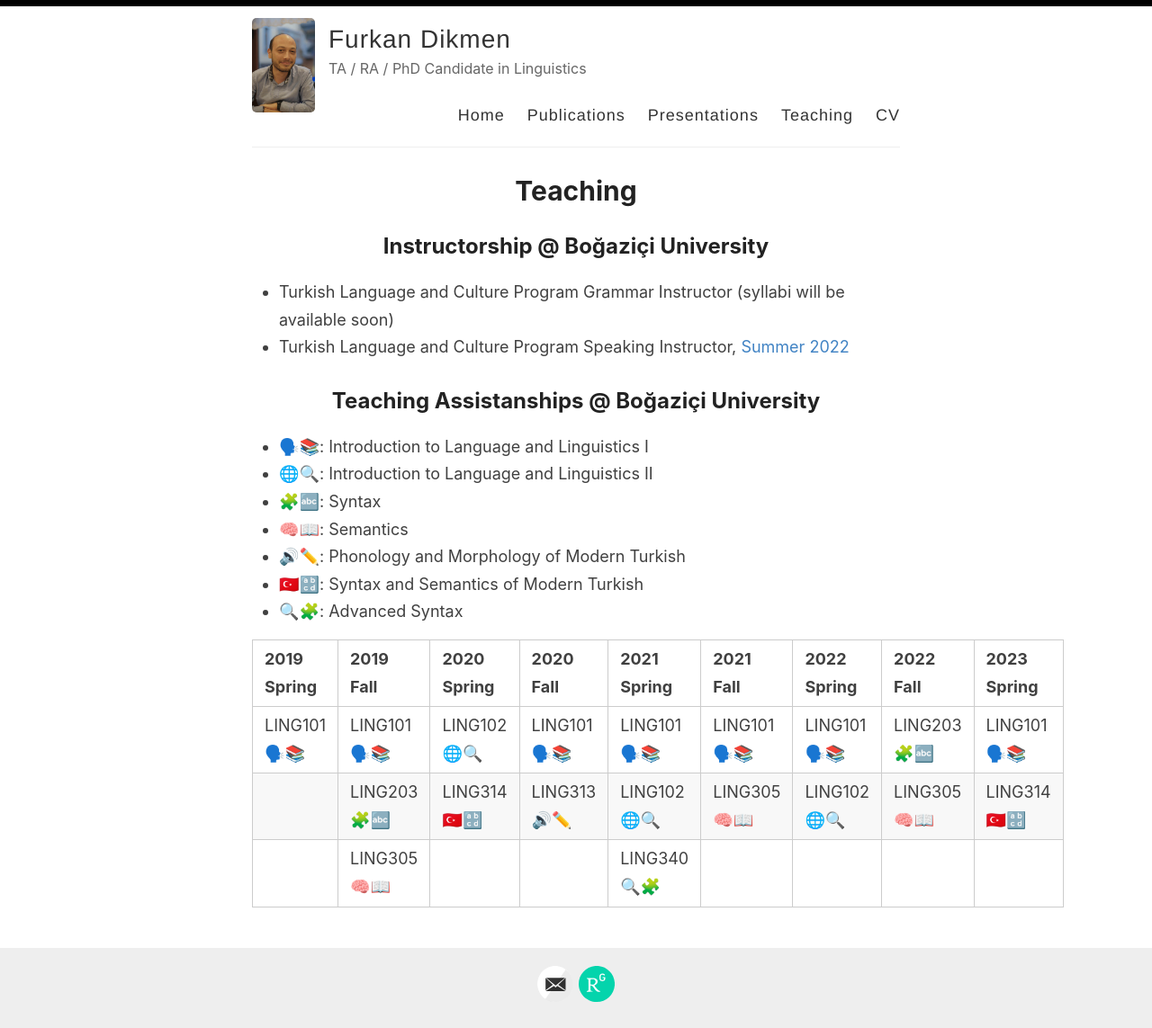
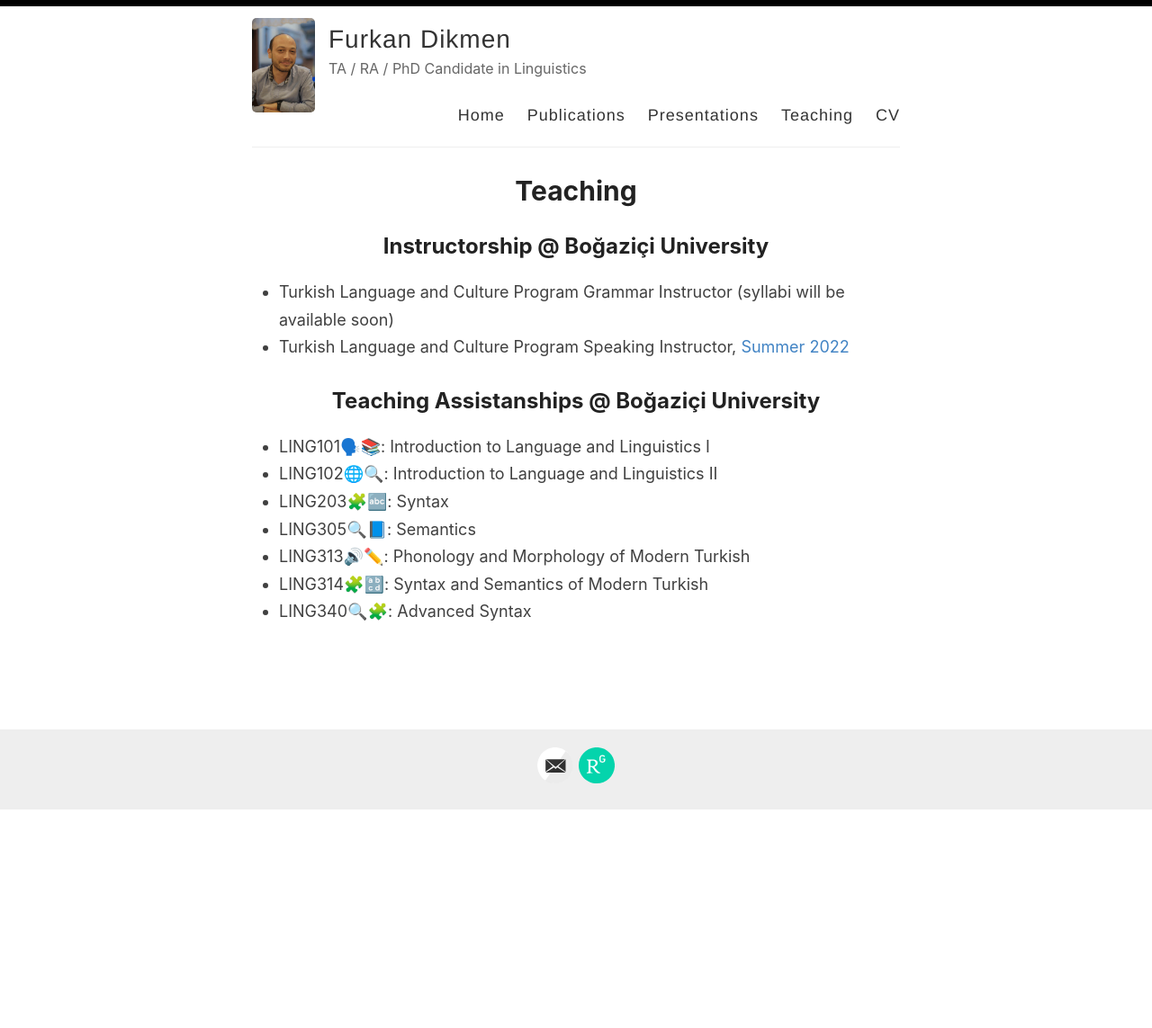
Before and after one commit to furkandikmen/furkandikmen.github.io, a Jekyll site: the page built from _pages/teaching.md, in a window 1280 px wide. Shown: the whole page at 90% size. Built offline with Jekyll 4.4.1, drawn with Linux system fonts in a browser that asks for light colours; after the commit the page ends 901 px from its top, so only the background shows below that.

Commit message:
Update teaching.md

```diff
--- a/_pages/teaching.md
+++ b/_pages/teaching.md
@@ -11,18 +11,10 @@ permalink: /teaching/
 
 ## Teaching Assistanships @ Boğaziçi University
 
-- 🗣️📚: Introduction to Language and Linguistics I
-- 🌐🔍: Introduction to Language and Linguistics II
-- 🧩🔤: Syntax
-- 🧠📖: Semantics
-- 🔊✏️: Phonology and Morphology of Modern Turkish
-- 🇹🇷🔡: Syntax and Semantics of Modern Turkish
-- 🔍🧩: Advanced Syntax
-
-
-
-| **2019 Spring** | **2019 Fall**                     | **2020 Spring** | **2020 Fall**                | **2021 Spring**    | **2021 Fall** | **2022 Spring**                | **2022 Fall**                | **2023 Spring** |
-|-----------------|-----------------------------------|-----------------|-------------------------------|-------------------------------|----------------|-------------------------------|------------------------------|-----------------|
-| LING101🗣️📚      | LING101🗣️📚                        | LING102🌐🔍      | LING101🗣️📚                    | LING101🗣️📚                    | LING101🗣️📚     | LING101🗣️📚                    | LING203🧩🔤                   | LING101🗣️📚      |
-  |                 | LING203🧩🔤                        | LING314🇹🇷🔡     | LING313🔊✏️                    | LING102🌐🔍                    | LING305🧠📖     | LING102🌐🔍                    | LING305🧠📖                   | LING314🇹🇷🔡     |
- |                 | LING305🧠📖                        |                   |                                 | LING340🔍🧩                     |                 |                                 |                                |                  |
+- LING101🗣️📚: Introduction to Language and Linguistics I
+- LING102🌐🔍: Introduction to Language and Linguistics II
+- LING203🧩🔤: Syntax
+- LING305🔍📘: Semantics
+- LING313🔊✏️: Phonology and Morphology of Modern Turkish
+- LING314🧩🔡: Syntax and Semantics of Modern Turkish
+- LING340🔍🧩: Advanced Syntax
```
